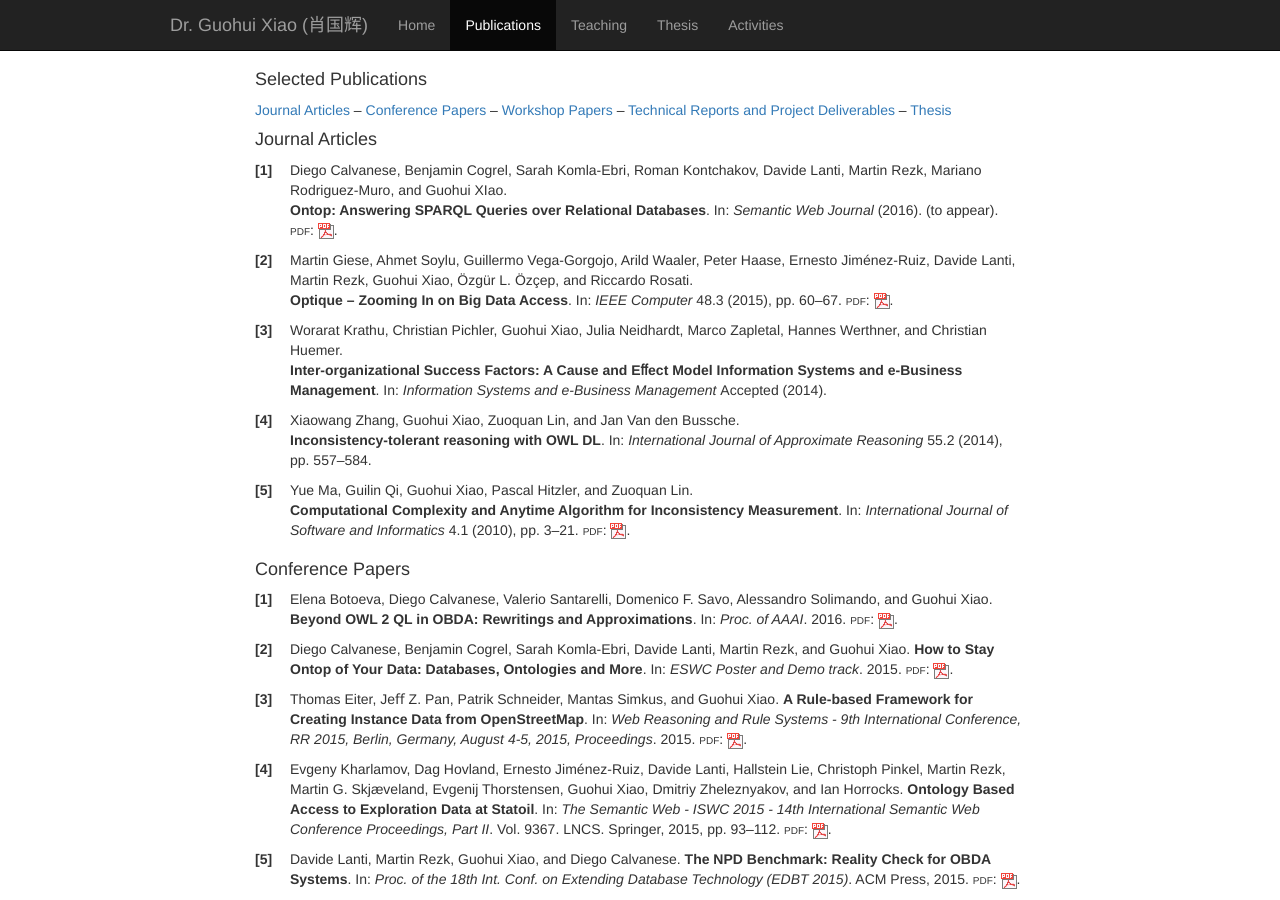
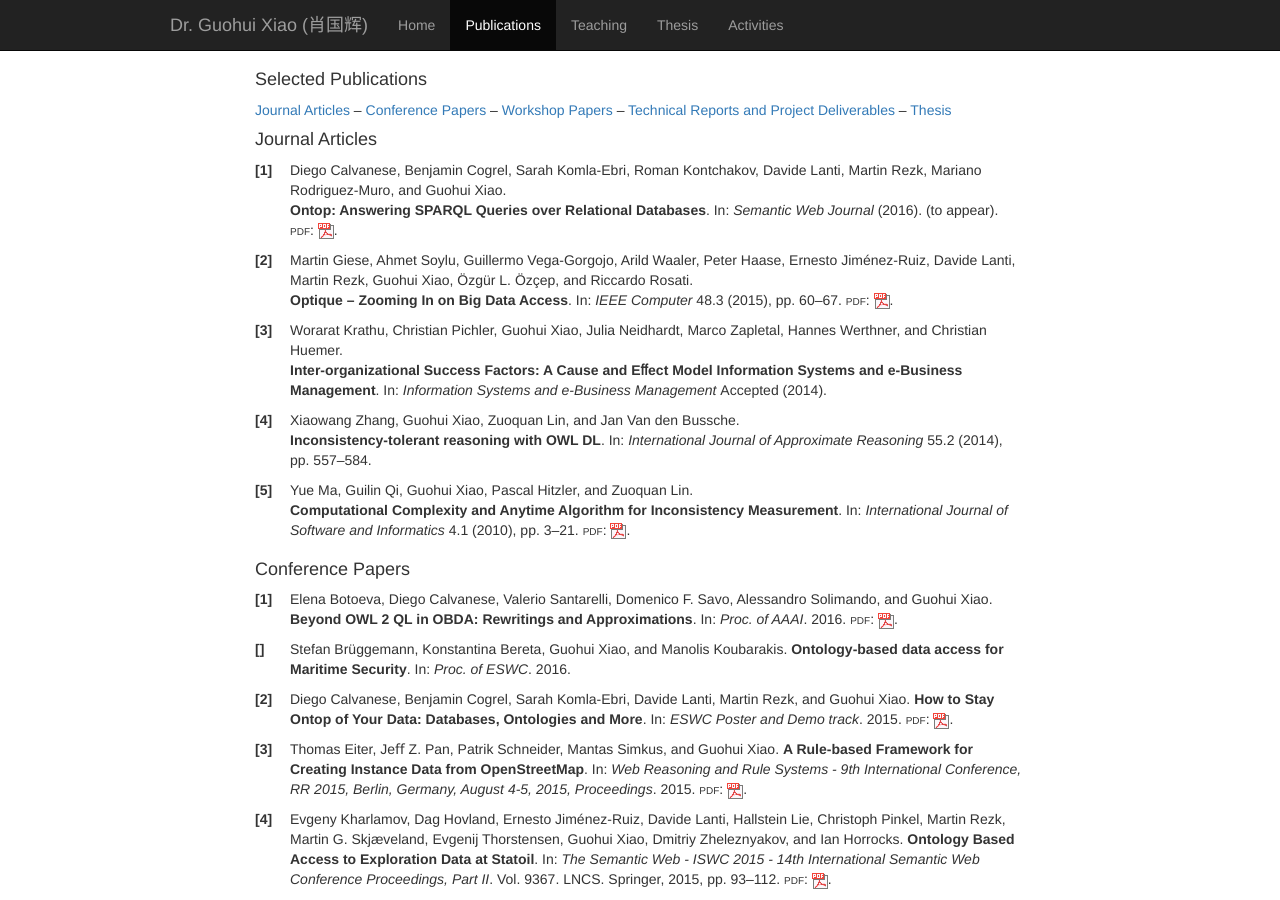
Before and after one commit to ghxiao/ghxiao.github.io, a Jekyll site: the page built from publications.html, in a window 1280 px wide and 900 px high. Built offline with Jekyll 4.4.1, drawn with Linux system fonts in a browser that asks for light colours; Markdown is read by kramdown in place of the engine named in the settings.

Commit message:
ewsc 2016 paper

```diff
--- a/_includes/pub_body.html
+++ b/_includes/pub_body.html
@@ -10,7 +10,7 @@
 <meta name="originator" content="TeX4ht (http://www.tug.org/tex4ht/)" />
 <!-- xhtml,charset=utf-8,html -->
 <meta name="src" content="pub_body.tex" />
-<meta name="date" content="2016-02-15 16:21:00" />
+<meta name="date" content="2016-03-15 20:38:00" />
 <link rel="stylesheet" type="text/css" href="pub_body.css" />
 </head><body
 >
@@ -37,7 +37,7 @@ href="#x1-6000doc">Thesis</a>
 id="bib-1" class="thebibliography">
      <!--l. 35--><p class="noindent" ><a id="page.1"></a><a
 href="pub_body.html" id="X0-" ></a>Diego Calvanese, Benjamin Cogrel, Sarah Komla-Ebri, Roman Kontchakov, Davide Lanti, Martin
-     Rezk, Mariano Rodriguez-Muro, and Guohui XIao. <br
+     Rezk, Mariano Rodriguez-Muro, and Guohui Xiao. <br
 class="newline" />“Ontop: Answering SPARQL Queries over Relational Databases”. In: <span
 class="cmti-10">Semantic Web Journal </span>(2016).
      (to appear). <span
@@ -111,11 +111,17 @@ class="small-caps">f</span>:</span> <a
 href="http://www.ghxiao.org/publications/2016-aaai-ontoprox.pdf" ><img
 src="images/pdf-icon-16x16.gif" alt="PIC"
  /></a>.
-     </p></dd><dt id="X0-2015-eswc-demo" class="thebibliography">
- [2]  </dt><dd
+     </p></dd><dt id="X0-2016-eswc-maritime" class="thebibliography">
+  []  </dt><dd
 id="bib-7" class="thebibliography">
 
 
+     <!--l. 42--><p class="noindent" >Stefan Brüggemann, Konstantina Bereta, Guohui Xiao, and Manolis Koubarakis. “Ontology-based
+     data access for Maritime Security”. In: <span
+class="cmti-10">Proc. of ESWC</span>. 2016.
+     </p></dd><dt id="X0-2015-eswc-demo" class="thebibliography">
+ [2]  </dt><dd
+id="bib-8" class="thebibliography">
      <!--l. 42--><p class="noindent" >Diego Calvanese, Benjamin Cogrel, Sarah Komla-Ebri, Davide Lanti, Martin Rezk, and Guohui Xiao.
      “How to Stay Ontop of Your Data: Databases, Ontologies and More”. In: <span
 class="cmti-10">ESWC Poster and Demo</span>
@@ -130,7 +136,7 @@ src="images/pdf-icon-16x16.gif" alt="PIC"
  /></a>.
      </p></dd><dt id="X0-2015-rr-osm" class="thebibliography">
  [3]  </dt><dd
-id="bib-8" class="thebibliography">
+id="bib-9" class="thebibliography">
      <!--l. 42--><p class="noindent" >Thomas  Eiter,  Jeﬀ  Z.  Pan,  Patrik  Schneider,  Mantas  Simkus,  and  Guohui  Xiao.  “A  Rule-based
      Framework for Creating Instance Data from OpenStreetMap”. In: <span
 class="cmti-10">Web Reasoning and Rule Systems</span>
@@ -146,7 +152,7 @@ src="images/pdf-icon-16x16.gif" alt="PIC"
  /></a>.
      </p></dd><dt id="X0-KharlamovHJLLPR15-statoil" class="thebibliography">
  [4]  </dt><dd
-id="bib-9" class="thebibliography">
+id="bib-10" class="thebibliography">
      <!--l. 42--><p class="noindent" >Evgeny  Kharlamov,  Dag  Hovland,  Ernesto  Jiménez-Ruiz,  Davide  Lanti,  Hallstein  Lie,  Christoph
      Pinkel, Martin Rezk, Martin G. Skjæveland, Evgenij Thorstensen, Guohui Xiao, Dmitriy Zheleznyakov,
      and Ian Horrocks. “Ontology Based Access to Exploration Data at Statoil”. In: <span
@@ -163,7 +169,7 @@ src="images/pdf-icon-16x16.gif" alt="PIC"
  /></a>.
      </p></dd><dt id="X0-edbt15-npd" class="thebibliography">
  [5]  </dt><dd
-id="bib-10" class="thebibliography">
+id="bib-11" class="thebibliography">
      <!--l. 42--><p class="noindent" >Davide Lanti, Martin Rezk, Guohui Xiao, and Diego Calvanese. “The NPD Benchmark: Reality Check
      for OBDA Systems”. In: <span
 class="cmti-10">Proc.</span><span
@@ -180,7 +186,7 @@ src="images/pdf-icon-16x16.gif" alt="PIC"
  /></a>.
      </p></dd><dt id="X0-csws14-ontop" class="thebibliography">
  [6]  </dt><dd
-id="bib-11" class="thebibliography">
+id="bib-12" class="thebibliography">
      <!--l. 42--><p class="noindent" >Timea Bagosi, Diego Calvanese, Josef Hardi, Sarah Komla-Ebri, Davide Lanti, Martin Rezk, Mariano
      Rodriguez-Muro, Mindaugas Slusnys, and Guohui Xiao. “The Ontop Framework for Ontology Based
      Data Access”. In: <span
@@ -197,7 +203,7 @@ src="images/pdf-icon-16x16.gif" alt="PIC"
  /></a>.
      </p></dd><dt id="X0-KRRXZ-iswc14" class="thebibliography">
  [7]  </dt><dd
-id="bib-12" class="thebibliography">
+id="bib-13" class="thebibliography">
      <!--l. 42--><p class="noindent" >Roman   Kontchakov,   Martin   Rezk,   Mariano   Rodriguez-Muro,   Guohui   Xiao,   and   Michael
      Zakharyaschev. “Answering SPARQL Queries over Databases under OWL 2 QL Entailment Regime”.
      In: <span
@@ -212,7 +218,7 @@ src="images/pdf-icon-16x16.gif" alt="PIC"
  /></a>.
      </p></dd><dt id="X0-XRRC-rr14" class="thebibliography">
  [8]  </dt><dd
-id="bib-13" class="thebibliography">
+id="bib-14" class="thebibliography">
      <!--l. 42--><p class="noindent" >Guohui Xiao, Martin Rezk, Mariano Rodriguez-Muro, and Diego Calvanese. “Rules and Ontology
      Based Data Access”. In: <span
 class="cmti-10">Proc.</span><span
@@ -229,13 +235,15 @@ src="images/pdf-icon-16x16.gif" alt="PIC"
  /></a>.
      </p></dd><dt id="X0-lpnmr13-ASPCOMP" class="thebibliography">
  [9]  </dt><dd
-id="bib-14" class="thebibliography">
+id="bib-15" class="thebibliography">
      <!--l. 42--><p class="noindent" >Mario   Alviano,   Francesco   Calimeri,   Günther   Charwat,   Minh   Dao-Tran,   Carmine   Dodaro,
      Giovambattista Ianni, Thomas Krennwallner, Martin Kronegger, Johannes Oetsch, Andreas Pfandler,
      Jörg Pührer, Christoph Redl, Francesco Ricca, Patrik Schneider, Martin Schwengerer, Lara Katharina
      Spendier,  Johannes  Peter  Wallner,  and  Guohui  Xiao.  “The  Fourth  Answer  Set  Programming
      Competition:  Preliminary  Report”.  In:  <span
 class="cmti-10">Logic  Programming  and  Nonmonotonic  Reasoning,  12th</span>
+
+
      <span
 class="cmti-10">International  Conference,  LPNMR  2013,  Proceedings</span>.  Ed.  by  Pedro  Cabalar  and  Tran  Cao  Son.
      Vol. 8148. LNCS. Springer, 2013, pp. 42–53. <span
@@ -248,9 +256,7 @@ src="images/pdf-icon-16x16.gif" alt="PIC"
  /></a>.
      </p></dd><dt id="X0-BienvenuOSX-ijcai13" class="thebibliography">
 [10]  </dt><dd
-id="bib-15" class="thebibliography">
-
-
+id="bib-16" class="thebibliography">
      <!--l. 42--><p class="noindent" >Meghyn  Bienvenu,  Magdalena  Ortiz,  Mantas  Simkus,  and  Guohui  Xiao.  “Tractable  Queries  for
      Lightweight  Description  Logics”.  In:  <span
 class="cmti-10">IJCAI  2013,  Proceedings  of  the  23rd  International  Joint</span>
@@ -266,7 +272,7 @@ src="images/pdf-icon-16x16.gif" alt="PIC"
  /></a>.
      </p></dd><dt id="X0-vcwc-lpmnr" class="thebibliography">
 [11]  </dt><dd
-id="bib-16" class="thebibliography">
+id="bib-17" class="thebibliography">
      <!--l. 42--><p class="noindent" >Günther Charwat, Giovambattista Ianni, Thomas Krennwallner, Martin Kronegger, Andreas Pfandler,
      Christoph  Redl,  Martin  Schwengerer,  Lara  Spendier,  Johannes  Peter  Wallner,  and  Guohui  Xiao.
      “VCWC: A Versioning Competition Workﬂow Compiler”. In: <span
@@ -280,7 +286,7 @@ src="images/pdf-icon-16x16.gif" alt="PIC"
  /></a>.
      </p></dd><dt id="X0-eostx-aaai2012" class="thebibliography">
 [12]  </dt><dd
-id="bib-17" class="thebibliography">
+id="bib-18" class="thebibliography">
      <!--l. 42--><p class="noindent" >T. Eiter, M. Ortiz, M. Simkus, T.K. Tran, and G. Xiao. “Query Rewriting for Horn-SHIQ plus Rules”.
      In: <span
 class="cmti-10">Proceedings of the Twenty-Sixth AAAI Conference on Artiﬁcial Intelligence (AAAI 2012), July</span>
@@ -295,7 +301,7 @@ src="images/pdf-icon-16x16.gif" alt="PIC"
  /></a>.
      </p></dd><dt id="X0-eksx2012-foiks" class="thebibliography">
 [13]  </dt><dd
-id="bib-18" class="thebibliography">
+id="bib-19" class="thebibliography">
      <!--l. 42--><p class="noindent" >Thomas Eiter, Thomas Krennwallner, Patrik Schneider, and Guohui Xiao. “Uniform Evaluation of
      Nonmonotonic DL-Programs”. In: <span
 class="cmti-10">7th International Symposium on Foundations of Information and</span>
@@ -311,7 +317,7 @@ src="images/pdf-icon-16x16.gif" alt="PIC"
  /></a>.
      </p></dd><dt id="X0-xiao2012system" class="thebibliography">
 [14]  </dt><dd
-id="bib-19" class="thebibliography">
+id="bib-20" class="thebibliography">
      <!--l. 42--><p class="noindent" >Guohui  Xiao,  Thomas  Eiter,  and  Stijn  Heymans.  “The  DReW  System  for  Nonmonotonic
      DL-Programs”. In: <span
 class="cmti-10">Proceedings of Joint Conference of the Sixth Chinese Semantic Web Symposium</span>
@@ -327,7 +333,7 @@ src="images/pdf-icon-16x16.gif" alt="PIC"
  /></a>.
      </p></dd><dt id="X0-XiaoM-ecai12" class="thebibliography">
 [15]  </dt><dd
-id="bib-20" class="thebibliography">
+id="bib-21" class="thebibliography">
      <!--l. 42--><p class="noindent" >Guohui Xiao and Yue Ma. “Inconsistency Measurement based on Variables in Minimal Unsatisﬁable
      Subsets”. In: <span
 class="cmti-10">ECAI 2012 - 20th European Conference on Artiﬁcial Intelligence. Montpellier, France,</span>
@@ -343,7 +349,7 @@ src="images/pdf-icon-16x16.gif" alt="PIC"
  /></a>.
      </p></dd><dt id="X0-XiaoE-RR2011" class="thebibliography">
 [16]  </dt><dd
-id="bib-21" class="thebibliography">
+id="bib-22" class="thebibliography">
      <!--l. 42--><p class="noindent" >G. Xiao and T. Eiter. “Inline Evaluation of Hybrid Knowledge Bases – PhD Description”. In: <span
 class="cmti-10">Proc.</span><span
 class="cmti-10"> 5th</span>
@@ -359,7 +365,7 @@ src="images/pdf-icon-16x16.gif" alt="PIC"
  /></a>.
      </p></dd><dt id="X0-HeymansEX-ECAI10" class="thebibliography">
 [17]  </dt><dd
-id="bib-22" class="thebibliography">
+id="bib-23" class="thebibliography">
      <!--l. 42--><p class="noindent" >S. Heymans, T. Eiter, and G. Xiao. “Tractable Reasoning with DL-Programs over Datalog-rewritable
      Description Logics”. In: <span
 class="cmti-10">ECAI</span>. Vol. 215. Frontiers in Artiﬁcial Intelligence and Applications. IOS
@@ -373,7 +379,9 @@ src="images/pdf-icon-16x16.gif" alt="PIC"
  /></a>.
      </p></dd><dt id="X0-XiaoLMQ-kr10" class="thebibliography">
 [18]  </dt><dd
-id="bib-23" class="thebibliography">
+id="bib-24" class="thebibliography">
+
+
      <!--l. 42--><p class="noindent" >Guohui Xiao, Zuoquan Lin, Yue Ma, and Guilin Qi. “Computing Inconsistency Measurements under
      Multi-Valued  Semantics  by  Partial  Max-SAT  Solvers”.  In:  <span
 class="cmti-10">Proc.  of  KR&#x2019;10</span>.  2010,  pp.  340–349.
@@ -387,9 +395,7 @@ src="images/pdf-icon-16x16.gif" alt="PIC"
  /></a>.
      </p></dd><dt id="X0-MaQXHL-KSEM09" class="thebibliography">
 [19]  </dt><dd
-id="bib-24" class="thebibliography">
-
-
+id="bib-25" class="thebibliography">
      <!--l. 42--><p class="noindent" >Yue  Ma,  Guilin  Qi,  Guohui  Xiao,  Pascal  Hitzler,  and  Zuoquan  Lin.  “An  Anytime  Algorithm  for
      Computing Inconsistency Measurement”. In: <span
 class="cmti-10">Knowledge Science, Engineering and Management, Third</span>
@@ -405,7 +411,7 @@ src="images/pdf-icon-16x16.gif" alt="PIC"
  /></a>.
      </p></dd><dt id="X0-ZhangXL-ESWC09" class="thebibliography">
 [20]  </dt><dd
-id="bib-25" class="thebibliography">
+id="bib-26" class="thebibliography">
      <!--l. 42--><p class="noindent" >Xiaowang Zhang, Guohui Xiao, and Zuoquan Lin. “A Tableau Algorithm for Handling Inconsistency
      in OWL”. In: <span
 class="cmti-10">The Semantic Web: Research and Applications, 6th European Semantic Web Conference,</span>
@@ -427,7 +433,7 @@ src="images/pdf-icon-16x16.gif" alt="PIC"
  id="x1-4000doc"></a>
      <dl class="thebibliography"><dt id="X0-CLRSX-ore14" class="thebibliography">
  [1]  </dt><dd
-id="bib-26" class="thebibliography">
+id="bib-27" class="thebibliography">
      <!--l. 99--><p class="noindent" >Diego  Calvanese,  Davide  Lanti,  Martin  Rezk,  Mindaugas  Slusnys,  and  Guohui  Xiao.  “A  Scalable
      Benchmark for OBDA Systems: Preliminary Report”. In: <span
 class="cmti-10">Proc.</span><span
@@ -445,7 +451,7 @@ src="images/pdf-icon-16x16.gif" alt="PIC"
  /></a>.
      </p></dd><dt id="X0-ESSX-ore2014" class="thebibliography">
  [2]  </dt><dd
-id="bib-27" class="thebibliography">
+id="bib-28" class="thebibliography">
      <!--l. 99--><p class="noindent" >Thomas Eiter, Patrik Schneider, Mantas Šimkus, and Guohui Xiao. “Using OpenStreetMap Data to
      Create Benchmarks for Description Logic Reasoners”. In: <span
 class="cmti-10">Proc.</span><span
@@ -463,7 +469,7 @@ src="images/pdf-icon-16x16.gif" alt="PIC"
  /></a>.
      </p></dd><dt id="X0-ssws2014-npd" class="thebibliography">
  [3]  </dt><dd
-id="bib-28" class="thebibliography">
+id="bib-29" class="thebibliography">
      <!--l. 99--><p class="noindent" >Davide  Lanti,  Martin  Rezk,  Mindaugas  Slusnys,  Guohui  Xiao,  and  Diego  Calvanese.  “The  NPD
      Benchmark for OBDA Systems”. In: <span
 class="cmti-10">Proc. 10th International Workshop on Scalable Semantic Web</span>
@@ -478,7 +484,7 @@ src="images/pdf-icon-16x16.gif" alt="PIC"
  /></a>.
      </p></dd><dt id="X0-BienvenuOSX-dl13" class="thebibliography">
  [4]  </dt><dd
-id="bib-29" class="thebibliography">
+id="bib-30" class="thebibliography">
      <!--l. 99--><p class="noindent" >Meghyn  Bienvenu,  Magdalena  Ortiz,  Mantas  Simkus,  and  Guohui  Xiao.  “Tractability  Guarantees
      for  DL-Lite  Query  Answering”.  In:  <span
 class="cmti-10">Informal  Proceedings  of  the  26th  International  Workshop  on</span>
@@ -495,7 +501,7 @@ src="images/pdf-icon-16x16.gif" alt="PIC"
  /></a>.
      </p></dd><dt id="X0-ding2012somap" class="thebibliography">
  [5]  </dt><dd
-id="bib-30" class="thebibliography">
+id="bib-31" class="thebibliography">
      <!--l. 99--><p class="noindent" >Linfang Ding, Guohui Xiao, and Liqiu Meng. “Derivation and Visual Exploration of 4-D Building
      Deformation from High-resolution SAR Data”. In: <span
 class="cmti-10">Proceedings of the Symposium on Service-Oriented</span>
@@ -503,7 +509,9 @@ class="cmti-10">Proceedings of the Symposium on Service-Oriented</span>
 class="cmti-10">Mapping 2012</span>. Ed. by Markus Jobst. Vienna: Jobstmedia Management Verlag, Nov. 2012, pp. 359–368.
      </p></dd><dt id="X0-EiterOSTX-dl12" class="thebibliography">
  [6]  </dt><dd
-id="bib-31" class="thebibliography">
+id="bib-32" class="thebibliography">
+
+
      <!--l. 99--><p class="noindent" >Thomas  Eiter,  Magdalena  Ortiz,  Mantas  Simkus,  Trung-Kien  Tran,  and  Guohui  Xiao.  “Towards
      Practical Query Answering for Horn-SHIQ”. In: <span
 class="cmti-10">Proceedings of the 2012 International Workshop on</span>
@@ -519,9 +527,7 @@ src="images/pdf-icon-16x16.gif" alt="PIC"
  /></a>.
      </p></dd><dt id="X0-XiaoHE-Bruo2010" class="thebibliography">
  [7]  </dt><dd
-id="bib-32" class="thebibliography">
-
-
+id="bib-33" class="thebibliography">
      <!--l. 99--><p class="noindent" >G. Xiao, S. Heymans, and T. Eiter. “DReW: a Reasoner for Datalog-rewritable Description Logics
      and DL-Programs”. In: <span
 class="cmti-10">Informal Proc.</span><span
@@ -543,7 +549,7 @@ src="images/pdf-icon-16x16.gif" alt="PIC"
  id="x1-5000doc"></a>
      <dl class="thebibliography"><dt id="X0-optique-D6.3" class="thebibliography">
  [1]  </dt><dd
-id="bib-33" class="thebibliography">
+id="bib-34" class="thebibliography">
      <!--l. 105--><p class="noindent" >Elena Botoeva, Diego Calvanese, Benjamin Cogrel, Elem Güzel Kalayci, Sarah Komla-Ebri, Davide
      Lanti,  Martin  Rezk,  Guohui  Xiao,  Alessandro  Artale,  Enrico  Franconi,  Werner  Nutt,  and  Sergio
      Tessaris. <span
@@ -551,7 +557,7 @@ class="cmti-10">Runtime Query Rewriting Techniques</span>. Optique Project Deliv
      Consortium, 2015.
      </p></dd><dt id="X0-BotoevaCSSSX15-CoRR-Ontoprox" class="thebibliography">
  [2]  </dt><dd
-id="bib-34" class="thebibliography">
+id="bib-35" class="thebibliography">
      <!--l. 105--><p class="noindent" >Elena Botoeva, Diego Calvanese, Valerio Santarelli, Domenico Fabio Savo, Alessandro Solimando, and
      Guohui Xiao. <span
 class="cmti-10">Beyond OWL 2 QL in OBDA: Rewritings and Approximations (Extended Version)</span>.
@@ -568,21 +574,21 @@ src="images/pdf-icon-16x16.gif" alt="PIC"
  /></a>.
      </p></dd><dt id="X0-optique-D6.2" class="thebibliography">
  [3]  </dt><dd
-id="bib-35" class="thebibliography">
+id="bib-36" class="thebibliography">
      <!--l. 105--><p class="noindent" >Konstantina Bereta, Elena Botoeva, Diego Calvanese, Benjamin Cogrel, Davide Lanti, Martin Rezk,
      Sarah  Komla-Ebri,  and  Guohui  Xiao.  <span
 class="cmti-10">Transformation  System  Conﬁguration  Techniques</span>.  Optique
      Project Deliverable D6.2. Optique Project Consortium, 2014.
      </p></dd><dt id="X0-optique-D6.1" class="thebibliography">
  [4]  </dt><dd
-id="bib-36" class="thebibliography">
+id="bib-37" class="thebibliography">
      <!--l. 105--><p class="noindent" >Babak Bagheri Hariri, Timea Bagosi, Diego Calvanese, Josef Hardi, Mindaugas Slusnys, Martin Rezk,
      Mariano Rodriguez-Muro, Riccardo Rosati, and Guohui Xiao. <span
 class="cmti-10">WP6 Year 1 Progress Report</span>. Optique
      Project Deliverable D6.1. Optique Project Consortium, 2013.
      </p></dd><dt id="X0-eostx-tr-2012" class="thebibliography">
  [5]  </dt><dd
-id="bib-37" class="thebibliography">
+id="bib-38" class="thebibliography">
      <!--l. 105--><p class="noindent" >Thomas Eiter, Magdalena Ortiz, Mantas Šimkus, TrungKien Tran, and Guohui Xiao. <span
 class="cmti-10">Query Rewriting</span>
      <span
@@ -596,7 +602,7 @@ src="images/pdf-icon-16x16.gif" alt="PIC"
  /></a>.
      </p></dd><dt id="X0-ontorule-d3.4" class="thebibliography">
  [6]  </dt><dd
-id="bib-38" class="thebibliography">
+id="bib-39" class="thebibliography">
      <!--l. 105--><p class="noindent" >C. Feier, T. Eiter, M. Kifer, A. Mosca, M. Rezk, R. Rosati, M. Ortiz, M. Simkus, T-K. Tran, and
      G.  Xiao.  <span
 class="cmti-10">Complexity  and  optimization  of  combinations  of  rules  and  ontologies</span>.  Ontorule  Project
@@ -610,7 +616,7 @@ src="images/pdf-icon-16x16.gif" alt="PIC"
  /></a>.
      </p></dd><dt id="X0-ontorule-d3.3" class="thebibliography">
  [7]  </dt><dd
-id="bib-39" class="thebibliography">
+id="bib-40" class="thebibliography">
      <!--l. 105--><p class="noindent" >C. Feier, H. Ait-Kaci, J. Angele, J. de Bruijn, H. Citeau, T. Eiter, A. El Ghali, V. Kerhet, E. Kiss,
      R. Korf, T. Krekeler, T. Krennwallner, S. Heymans, A. Mosca, M. Rezk, and G. Xiao. <span
 class="cmti-10">Converged and</span>
@@ -624,9 +630,11 @@ class="small-caps">f</span>:</span> <a
 href="http://www.ghxiao.org/publications/2010-ontorule-D3.3.pdf" ><img
 src="images/pdf-icon-16x16.gif" alt="PIC"
  /></a>.
+
+
      </p></dd><dt id="X0-ontorule-d2.3" class="thebibliography">
  [8]  </dt><dd
-id="bib-40" class="thebibliography">
+id="bib-41" class="thebibliography">
      <!--l. 105--><p class="noindent" >Jörg Pührer, Adil El Ghali, Amina Chniti, Roman Korf, Antonia Schwichtenberg, Francois Levy, Stijn
      Heymans, Guohui Xiao, and Thomas Eiter. <span
 class="cmti-10">Consistency Maintenance – Intermediate Report</span>. Ontorule
@@ -638,8 +646,6 @@ class="small-caps">f</span>:</span> <a
 href="http://www.ghxiao.org/publications/Ontorule-D2.3.pdf" ><img
 src="images/pdf-icon-16x16.gif" alt="PIC"
  /></a>.</p></dd></dl>
-
-
 <a
  id="Q1-1-11"></a>
 <h4 class="likesubsectionHead"><a
@@ -648,7 +654,7 @@ src="images/pdf-icon-16x16.gif" alt="PIC"
  id="x1-6000doc"></a>
      <dl class="thebibliography"><dt id="X0-xiao-phd-thesis" class="thebibliography">
  [1]  </dt><dd
-id="bib-41" class="thebibliography">
+id="bib-42" class="thebibliography">
      <!--l. 111--><p class="noindent" >Guohui  Xiao.  “Inline  Evaluation  of  Hybrid  Knowledge  Bases”.  PhD  thesis.  Vienna  University  of
      Technology, Dec. 2013. <span
 class="cmcsc-10"><span
@@ -660,7 +666,7 @@ src="images/pdf-icon-16x16.gif" alt="PIC"
  /></a>.
      </p></dd><dt id="X0-xiao-masterthesis-2010" class="thebibliography">
  [2]  </dt><dd
-id="bib-42" class="thebibliography">
+id="bib-43" class="thebibliography">
      <!--l. 111--><p class="noindent" >Guohui Xiao. “Inconsistency Measurement under Multi-Valued Semantics”. MSc Thesis. Department
      of Information Science, School of Mathematical Sciences, Peking University, May 2010. <span
 class="cmcsc-10"><span
```
Also changed, not shown: _includes/xiao.bib (+9 -1 lines).
